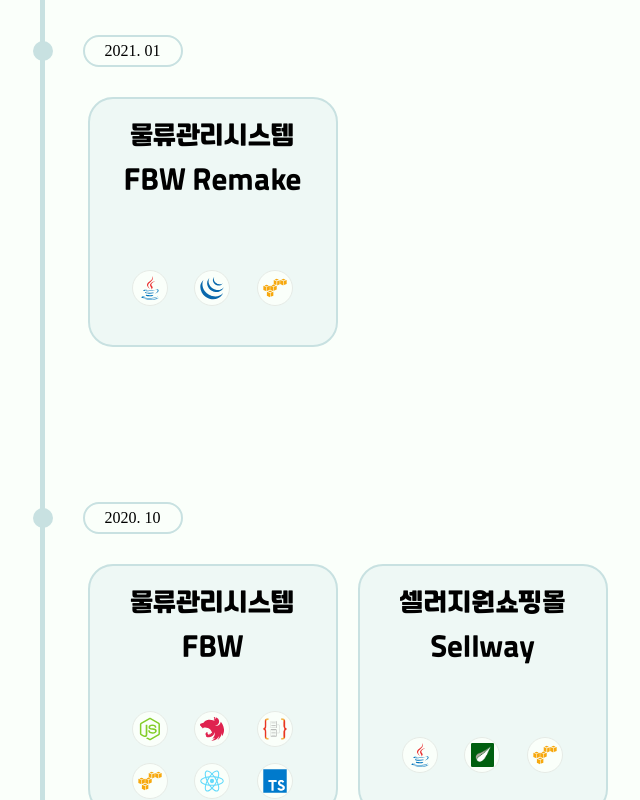
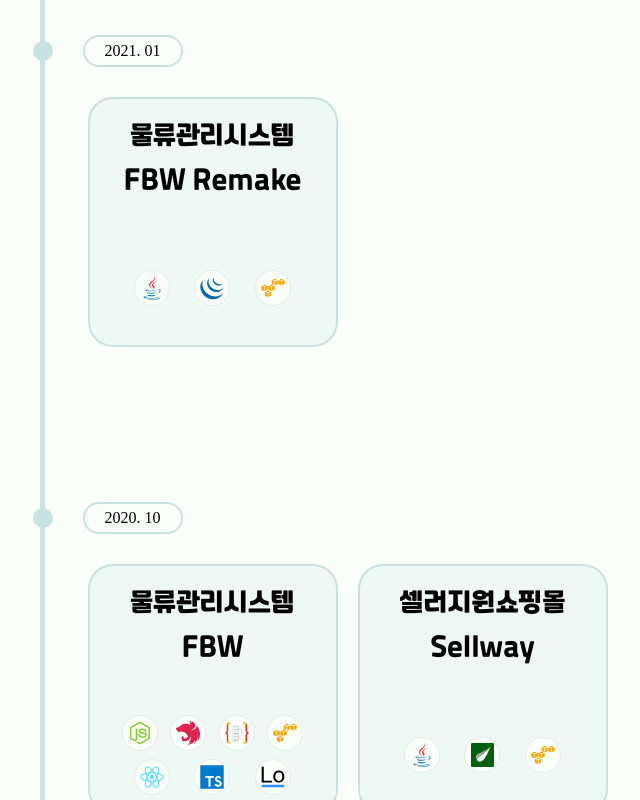
Before and after one commit to rlekqls12/Portfolio, a React (Create React App) app: page / in a window 1280 px wide. Shown: the top 800 px of the page, without its empty margins (152-792 px from the left). Built offline with nearby package versions, Linux system fonts and the light colour scheme; a web font is replaced by a local one.

Commit message:
FBW에 Lodash 추가

```diff
--- a/src/pages/main/parts/developHistory.tsx
+++ b/src/pages/main/parts/developHistory.tsx
@@ -82,7 +82,8 @@ export const historyArr: {
               'TypeORM',
               'AWS RDS',
               'ReactJS',
-              'TypeScript'
+              'TypeScript',
+              'Lodash'
             ]}
           />
         </TileWrap>
--- a/src/pages/main/parts/languageStyle.ts
+++ b/src/pages/main/parts/languageStyle.ts
@@ -20,7 +20,7 @@ export const LanguageIcon = styled.div`
   width: 36px;
   height: 36px;
   padding: 5px 5px;
-  margin: 8px;
+  margin: 4px;
   overflow: hidden;
   border: 1px solid ${BaseColor.languageIconBackground};
   border-radius: 100%;
```
Also changed, not shown: public/images/lodash.svg (added).
